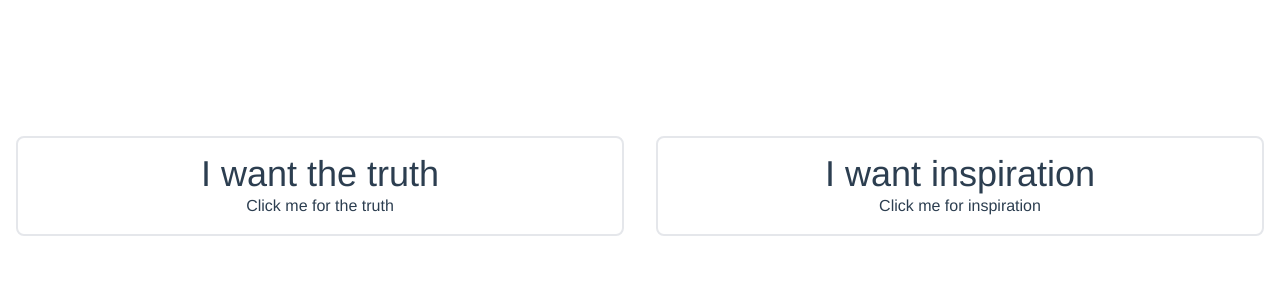
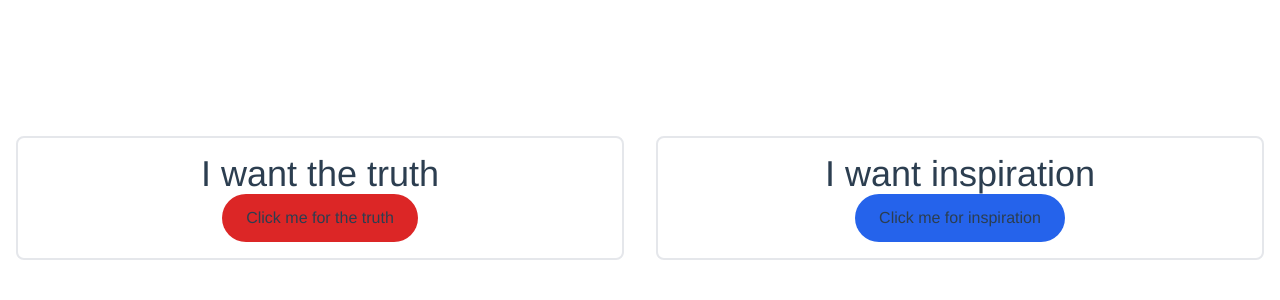
Before and after one commit to FenderStrat85/quotes, a Vue app in the folder client/: page / in a window 1280 px wide. Shown: the top 300 px of the page. Built offline with nearby package versions, Linux system fonts and the light colour scheme.

Commit message:
basic styling completed

```diff
--- a/client/src/components/Kanye.vue
+++ b/client/src/components/Kanye.vue
@@ -1,10 +1,13 @@
 <template>
   <div class="quote-container">
     <h1>I want inspiration</h1>
-    <button @click="getQuote()">Click me for inspiration</button>
     <div v-if="this.quote.length > 0">
-      <h2>{{ this.quote }}</h2>
+      <h2>"{{ this.quote }}"</h2>
+      <h3>From the wisdom of Kanye "the voice of this generation" West</h3>
     </div>
+    <button class="bg-blue-600" @click="getQuote()">
+      Click me for inspiration
+    </button>
   </div>
 </template>
 
--- a/client/src/components/Trump.vue
+++ b/client/src/components/Trump.vue
@@ -1,10 +1,13 @@
 <template>
   <div class="quote-container">
     <h1>I want the truth</h1>
-    <button @click="getQuote()">Click me for the truth</button>
     <div v-if="this.quote.length > 0">
-      <h2 data-test="quote-display">{{ this.quote }}</h2>
+      <h2 data-test="quote-display">"{{ this.quote }}"</h2>
+      <h3>Courtesy of the bulls**t machine the is Donald J Drumpf</h3>
     </div>
+    <button class="bg-red-600" @click="getQuote()">
+      Click me for the truth
+    </button>
   </div>
 </template>
 
--- a/client/src/index.css
+++ b/client/src/index.css
@@ -6,6 +6,19 @@
   h1 {
     @apply text-4xl;
   }
+
+  h2 {
+    @apply text-2xl italic m-4;
+  }
+
+  h3 {
+    @apply m-4;
+  }
+
+  button {
+    @apply rounded-full py-3 px-6;
+  }
+
   .quote-container {
     @apply p-4 m-4 border-2 border-solid rounded-lg;
   }
```
